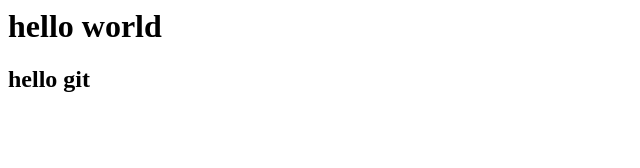
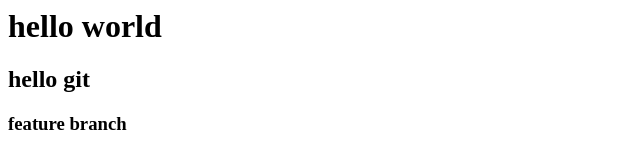
Before and after one commit to jerinwilson7/git-sample, a plain HTML site: page new.html in a window 1280 px wide. Shown: the whole page, without its empty margins (0-640 px from the left). Drawn offline with Linux system fonts and the light colour scheme.

Commit message:
feature branch

```diff
--- a/new.html
+++ b/new.html
@@ -2,5 +2,6 @@
   <body>
     <h1>hello world</h1>
     <h2>hello git</h2>
+    <h3>feature branch</h3>
   </body>
 </html>
```
